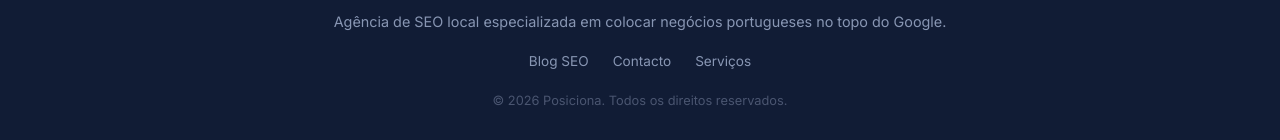
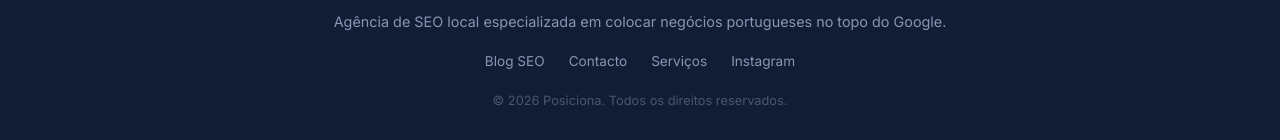
Before and after one commit to FranciscooLarapio/posiciona, a website: page blog/canalizador-seixal-chamadas-google.html in a window 1280 px wide. Shown: the part 3427-3567 px from the top of the page. Drawn offline with Linux system fonts and the light colour scheme.

Commit message:
Add Instagram link to site footer
Links to https://www.instagram.com/posiciona.pt/ from the footer of every page.

Co-Authored-By: Claude Sonnet 5 <noreply@anthropic.com>

```diff
--- a/blog/canalizador-seixal-chamadas-google.html
+++ b/blog/canalizador-seixal-chamadas-google.html
@@ -268,6 +268,7 @@
         <a href="/blog.html">Blog SEO</a>
         <a href="/index.html#contact">Contacto</a>
         <a href="/index.html#features">Serviços</a>
+        <a href="https://www.instagram.com/posiciona.pt/" target="_blank" rel="noopener">Instagram</a>
       </div>
       <p class="footer-legal">© 2026 Posiciona. Todos os direitos reservados.</p>
     </div>
```
Also changed, not shown: blog.html (+1 -0 lines), blog/como-aparecer-na-primeira-pagina-google.html (+1 -0 lines), blog/como-aparecer-no-google-maps.html (+1 -0 lines), blog/como-conseguir-mais-avaliacoes-google.html (+1 -0 lines), blog/geo-aparecer-chatgpt-gemini-2026.html (+1 -0 lines), blog/google-business-profile-canalizadores-eletricistas.html (+1 -0 lines), blog/porque-nao-apareco-no-google.html (+1 -0 lines), blog/quanto-custa-seo-local-portugal.html (+1 -0 lines), blog/quanto-tempo-seo-local-resultados.html (+1 -0 lines), blog/seo-empresas-construcao-civil-portugal.html (+1 -0 lines), blog/seo-local-2026-guia-completo.html (+1 -0 lines), blog/seo-ou-google-ads.html (+1 -0 lines), blog/site-proprio-vs-facebook-pme-portugal.html (+1 -0 lines), index.html (+1 -0 lines), 3 more files.
